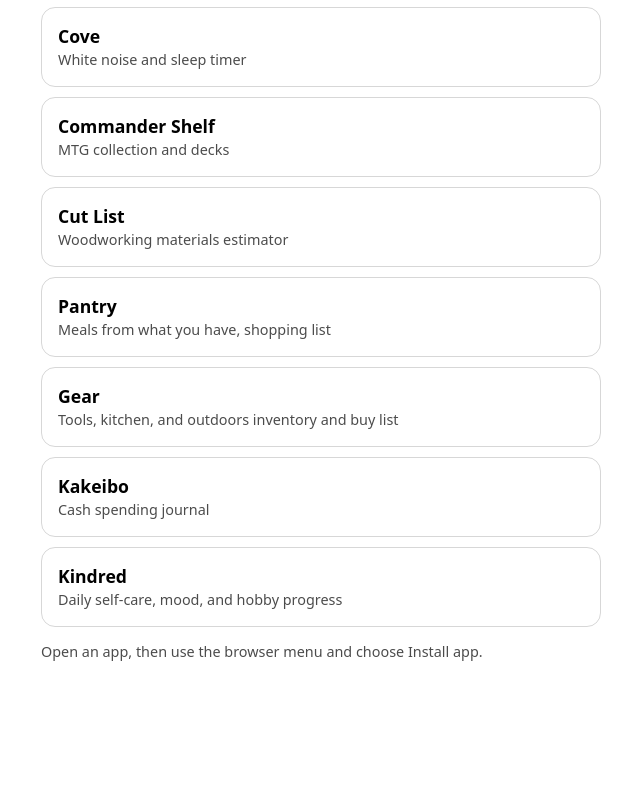
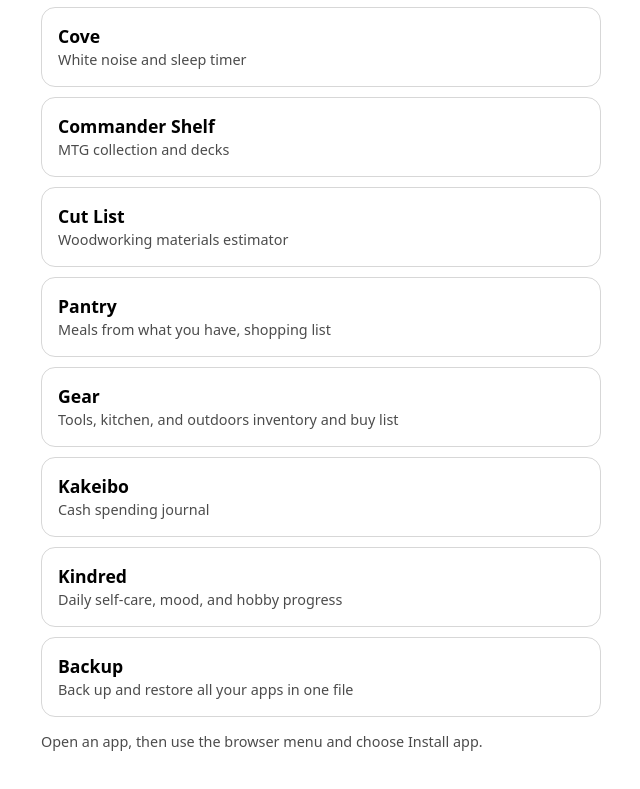
Before and after one commit to connorschmidtee-cell/connorschmidtee-cell.github.io, a plain HTML site: page apps/index.html in a window 1280 px wide. Shown: the part 352-1141 px from the top of the page, without its empty margins (319-959 px from the left). Before the commit the page ends 1051 px from the top, so only its background shows below. Drawn offline with Linux system fonts and the light colour scheme.

Commit message:
Add Backup

```diff
--- a/apps/index.html
+++ b/apps/index.html
@@ -11,5 +11,6 @@
 <a class="app" href="/toolbox/"><b>Gear</b><span>Tools, kitchen, and outdoors inventory and buy list</span></a>
 <a class="app" href="/kakeibo/"><b>Kakeibo</b><span>Cash spending journal</span></a>
 <a class="app" href="/selfcare/"><b>Kindred</b><span>Daily self-care, mood, and hobby progress</span></a>
+<a class="app" href="/backup/"><b>Backup</b><span>Back up and restore all your apps in one file</span></a>
 <p>Open an app, then use the browser menu and choose Install app.</p>
 </body></html>
```
Also changed, not shown: sw.js (+1 -1 lines).
